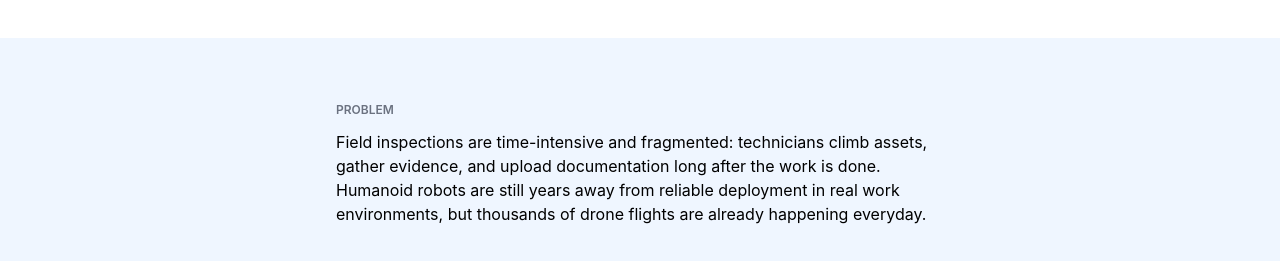
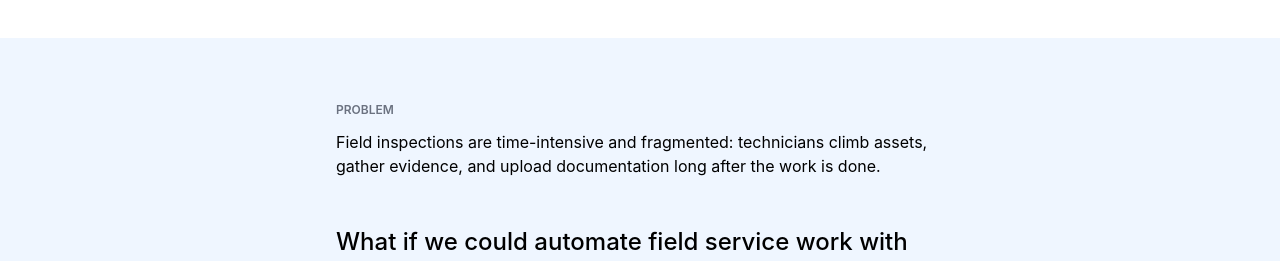
Before and after one commit to minhtnguy/minhtnguy.github.io, a Next.js app: page /projects/droneforce in a window 1280 px wide. Shown: the part 1480-1741 px from the top of the page. Built offline with nearby package versions, Linux system fonts and the light colour scheme.

Commit message:
update droneforce case study

```diff
--- a/app/projects/droneforce/page.mdx
+++ b/app/projects/droneforce/page.mdx
@@ -37,7 +37,7 @@ This POC was showcased to executive leadership at Salesforce and Slack, and feat
 
 <Callout
 	subtitle="Problem"
-	description="Field inspections are time-intensive and fragmented: technicians climb assets, gather evidence, and upload documentation long after the work is done. Humanoid robots are still years away from reliable deployment in real work environments, but thousands of drone flights are already happening everyday."
+	description="Field inspections are time-intensive and fragmented: technicians climb assets, gather evidence, and upload documentation long after the work is done."
 	title="What if we could automate field service work with drones to improve efficiency and safety?"
 />
 
```
